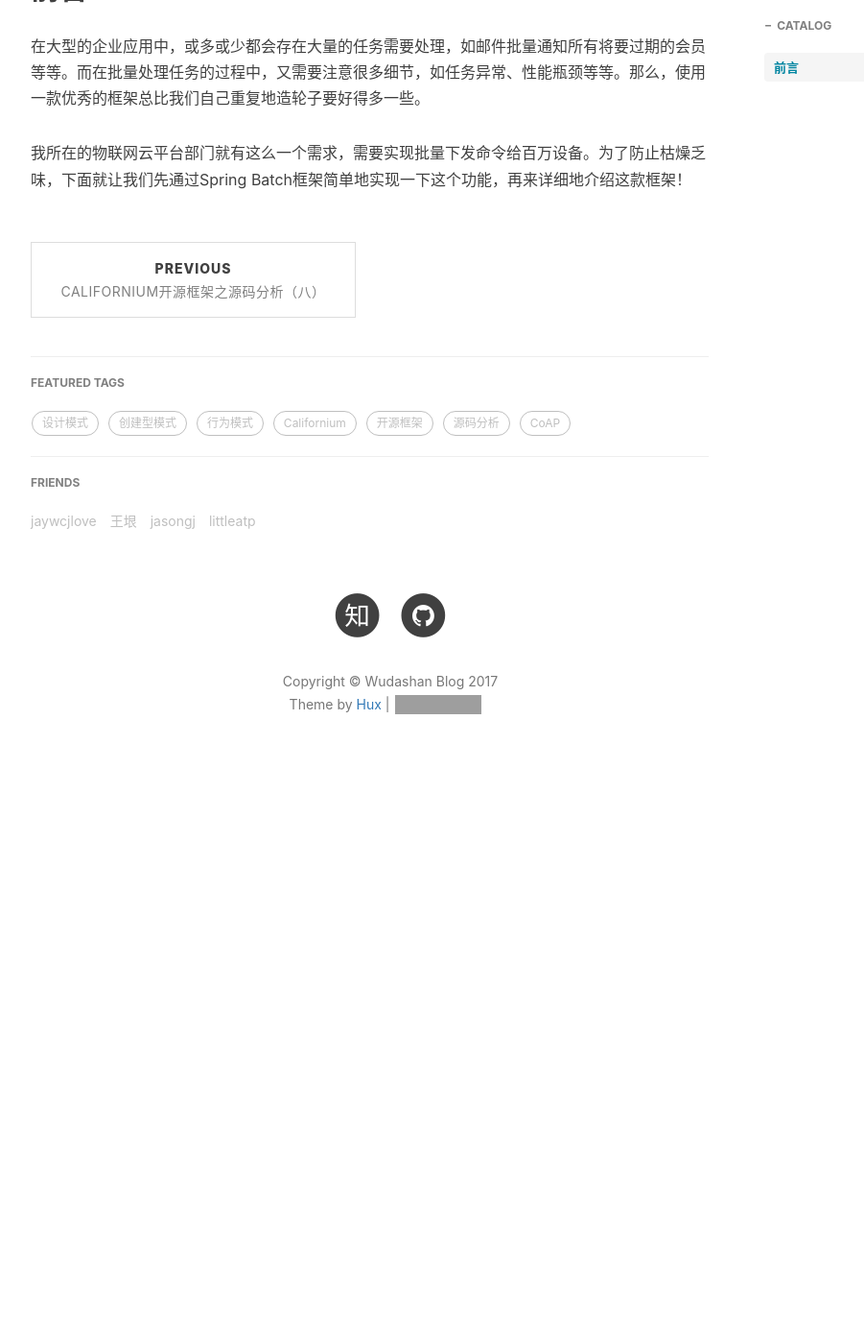
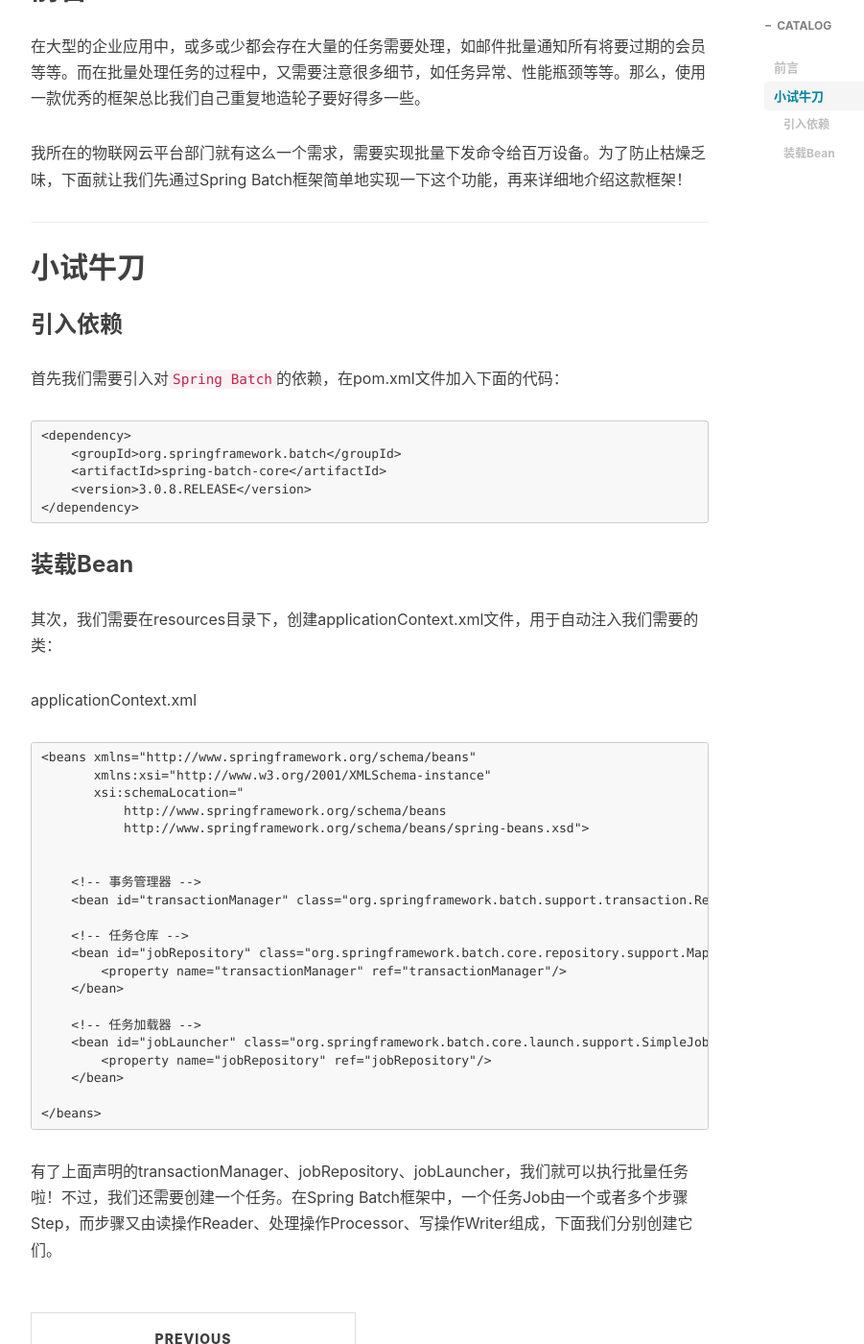
Before and after one commit to wudashan/wudashan.github.io, a Jekyll site: the page built from _posts/2017-07-23-Spring-Batch-Analysis.markdown, in a window 1280 px wide and 1400 px high, scrolled down 769 px. Shown: the whole window at 96% size, without its empty margins (233-1134 px from the left). Built offline with Jekyll 4.4.1, drawn with Linux system fonts in a browser that asks for light colours; nearby versions of some CDN libraries; comment, search, counter and statistics services are not loaded; before the commit the page ends 1607 px from its top, so only the background shows below that; grey boxes are pictures that could not be loaded.

Commit message:
小试牛刀

````diff
--- a/_posts/2017-07-23-Spring-Batch-Analysis.markdown
+++ b/_posts/2017-07-23-Spring-Batch-Analysis.markdown
@@ -20,3 +20,50 @@ tags:
 在大型的企业应用中，或多或少都会存在大量的任务需要处理，如邮件批量通知所有将要过期的会员等等。而在批量处理任务的过程中，又需要注意很多细节，如任务异常、性能瓶颈等等。那么，使用一款优秀的框架总比我们自己重复地造轮子要好得多一些。
 
 我所在的物联网云平台部门就有这么一个需求，需要实现批量下发命令给百万设备。为了防止枯燥乏味，下面就让我们先通过Spring Batch框架简单地实现一下这个功能，再来详细地介绍这款框架！
+
+---
+
+# 小试牛刀
+
+## 引入依赖
+
+首先我们需要引入对`Spring Batch`的依赖，在pom.xml文件加入下面的代码：
+
+```
+<dependency>
+    <groupId>org.springframework.batch</groupId>
+    <artifactId>spring-batch-core</artifactId>
+    <version>3.0.8.RELEASE</version>
+</dependency>
+```
+
+## 装载Bean
+
+其次，我们需要在resources目录下，创建applicationContext.xml文件，用于自动注入我们需要的类：
+
+applicationContext.xml
+```
+<beans xmlns="http://www.springframework.org/schema/beans"
+       xmlns:xsi="http://www.w3.org/2001/XMLSchema-instance"
+       xsi:schemaLocation="
+           http://www.springframework.org/schema/beans
+           http://www.springframework.org/schema/beans/spring-beans.xsd">
+
+
+    <!-- 事务管理器 -->
+    <bean id="transactionManager" class="org.springframework.batch.support.transaction.ResourcelessTransactionManager"/>
+
+    <!-- 任务仓库 -->
+    <bean id="jobRepository" class="org.springframework.batch.core.repository.support.MapJobRepositoryFactoryBean">
+        <property name="transactionManager" ref="transactionManager"/>
+    </bean>
+
+    <!-- 任务加载器 -->
+    <bean id="jobLauncher" class="org.springframework.batch.core.launch.support.SimpleJobLauncher">
+        <property name="jobRepository" ref="jobRepository"/>
+    </bean>
+
+</beans>
+```
+
+有了上面声明的transactionManager、jobRepository、jobLauncher，我们就可以执行批量任务啦！不过，我们还需要创建一个任务。在Spring Batch框架中，一个任务Job由一个或者多个步骤Step，而步骤又由读操作Reader、处理操作Processor、写操作Writer组成，下面我们分别创建它们。
````
